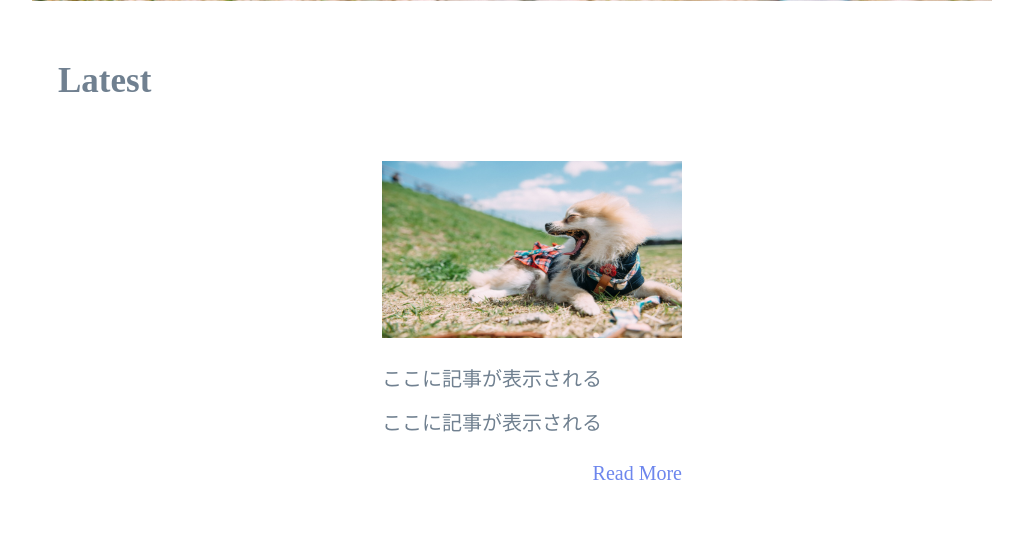
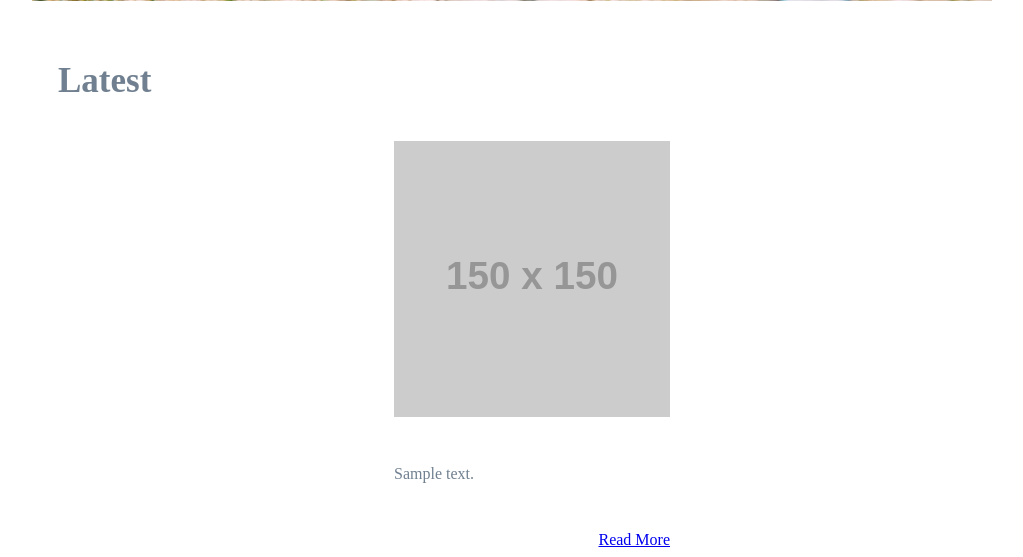
Before and after one commit to MorizonoMizuki/aboutdog, a WordPress theme: template index.php in a window 1280 px wide. Shown: the part 587-1144 px from the top of the page, without its empty margins (128-1151 px from the left). Before the commit the page ends 1067 px from the top, so only its background shows below. Run offline with PHP 8.4 and a stand-in for WordPress, Linux system fonts and the light colour scheme; the site name, menu and one post (Sample post) are stand-ins, and other content is empty; grey boxes labelled with a size stand in for pictures from a placeholder-image service; some libraries are stand-ins or nearby versions.

Commit message:
latest作成

```diff
--- a/css/style.css
+++ b/css/style.css
@@ -63,7 +63,7 @@ section {
 
 }
 
-.aryicles {
+.articles {
 
     margin: 0 auto;
     display: flex;
@@ -77,14 +77,16 @@ section {
 
     display: flex;
     flex-direction: column;
+    width: 30%;
+    height: 30%;
 
 
 }
 
 .article-img {
 
-    width: 300px;
-    height: 177px;
+    width: 30%;
+    height:20%;
     margin-top: 20px;
     margin-bottom: 20px;
 
@@ -92,7 +94,7 @@ section {
 
 
 
-.artycle-content {
+.article-content {
 
     font-size: 20px;
     margin-top: 5px;
@@ -157,3 +159,11 @@ section {
 
 
 }
+
+.attachment-thumbnail size-thumbnail wp-post-image{
+    width: 30%;
+    height:20%;
+    margin-top: 20px;
+    margin-bottom: 20px;
+
+}
--- a/index.php
+++ b/index.php
@@ -4,19 +4,32 @@
 
         <section>
 
+
+        <?php if (have_posts() ): ?>
            <h2 class="sub-title">Latest</h2>
 
-            <ul class="aryicles">
+            <ul class="articles">
 
+                <?php while( have_posts() ): the_post(); ?>
+                    <li class="article">
 
-             <li class="article">
-                 <img class="article-img" src="<?php echo get_template_directory_uri(); ?>/img/dog (1).jpg" alt="dog6">
-                 <p class="artycle-content">ここに記事が表示される</p>
-                 <p class="artycle-content">ここに記事が表示される</p>
-                 <p class="read-more"><a href="">Read More</a></p>
-             </li>
+                        <?php if (has_post_thumbnail()): ?>
+                            <?php the_post_thumbnail('thumbnail'); ?>
+
+                        <?php else: ?>
+                            <img src="https://placehold.jp/150x150.png" alt="">
+                        <?php endif; ?>
+                            <p><?php the_excerpt();?></p>
+
+                        <a href="<?php the_permalink(); ?>" class="read-more">Read More</a>
+                    </li>
+                <?php endwhile; ?>
 
             </ul>
+
+            <?php else: ?>
+        <h2>最近の投稿はありません</h2>
+        <?php endif; ?>
 
         </section>
   </div>
```
